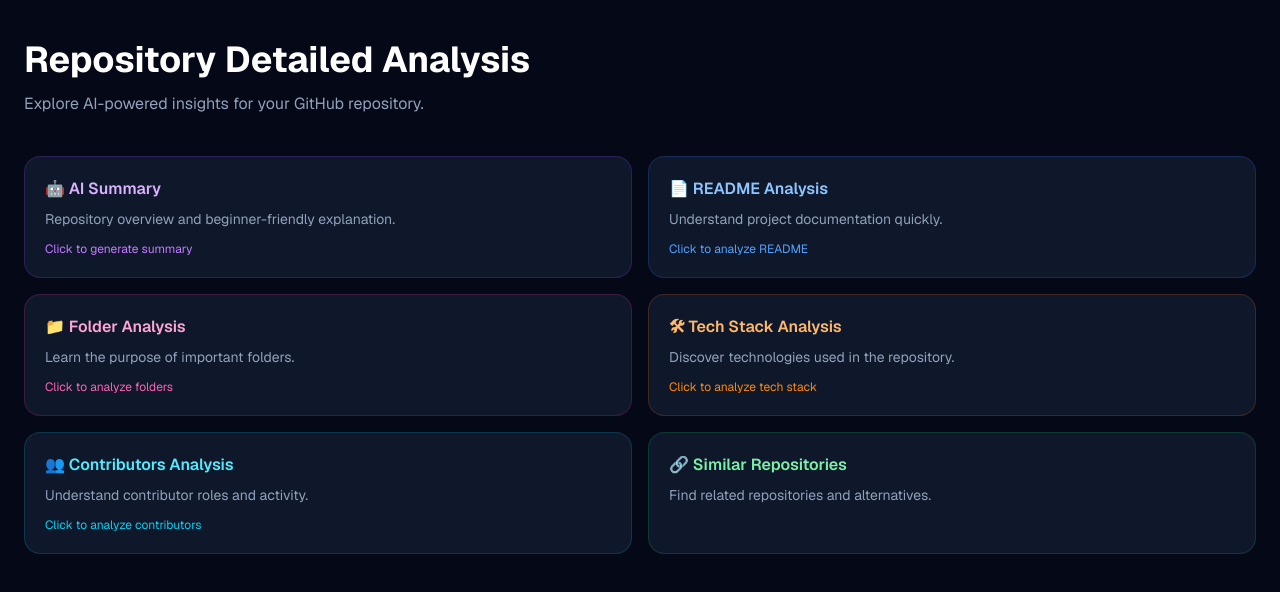
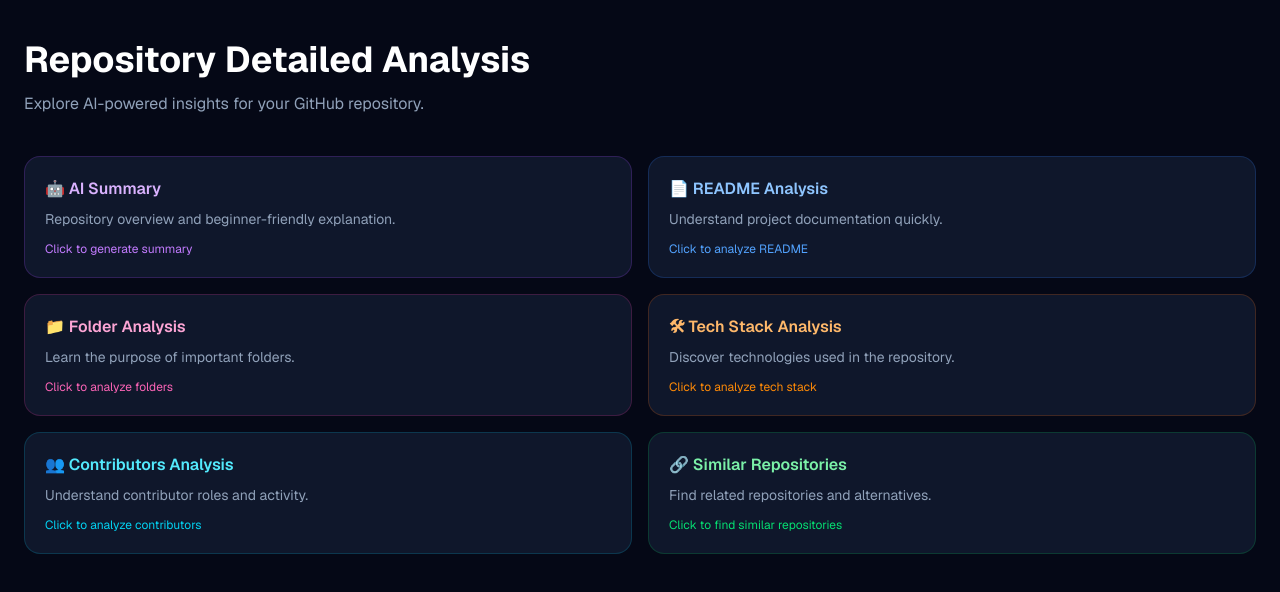
Before and after one commit to utsavaraj/GitHub_Knowledge_Assistant, a Next.js app: page /analysis in a window 1280 px wide. Shown: the top 592 px of the page. Built offline with nearby package versions, Linux system fonts and the light colour scheme.

Commit message:
Added Similar Repositories feature

```diff
--- a/app/analysis/page.tsx
+++ b/app/analysis/page.tsx
@@ -19,6 +19,9 @@ export default function AnalysisPage() {
 
   const [contributorsLoading, setContributorsLoading] = useState(false);
   const [contributors, setContributors] = useState("");
+
+  const [similarReposLoading, setSimilarReposLoading] = useState(false);
+  const [similarRepos, setSimilarRepos] = useState("");
 
   useEffect(() => {
     const savedRepo = localStorage.getItem("selectedRepo");
@@ -121,6 +124,38 @@ export default function AnalysisPage() {
     console.error(error);
   } finally {
     setContributorsLoading(false);
+  }
+};
+
+const fetchSimilarRepos = async () => {
+  console.log("Similar repositories card clicked");
+
+  if (!repoData) return;
+
+  try {
+    setSimilarReposLoading(true);
+
+    const response = await fetch("/api/similar", {
+      method: "POST",
+      headers: {
+        "Content-Type": "application/json",
+      },
+      body: JSON.stringify({
+        repository: repoData,
+      }),
+    });
+
+    const data = await response.json();
+
+    if (!response.ok) {
+      throw new Error(data.error);
+    }
+
+    setSimilarRepos(data.explanation);
+  } catch (error) {
+    console.error(error);
+  } finally {
+    setSimilarReposLoading(false);
   }
 };
 
@@ -339,14 +374,34 @@ export default function AnalysisPage() {
             </div>
           )}
 
-          <div className="rounded-2xl border border-green-500/20 bg-slate-900 p-5">
+          <div
+  onClick={fetchSimilarRepos}
+  className="cursor-pointer rounded-2xl border border-green-500/20 bg-slate-900 p-5 transition hover:border-green-400 hover:bg-slate-800"
+>
   <h2 className="font-semibold text-green-300">
     🔗 Similar Repositories
   </h2>
+
   <p className="mt-2 text-sm text-slate-400">
     Find related repositories and alternatives.
   </p>
+
+  <p className="mt-3 text-xs text-green-400">
+    Click to find similar repositories
+  </p>
 </div>
+
+{similarRepos && (
+  <div className="rounded-2xl border border-green-500/20 bg-slate-900 p-5 md:col-span-2">
+    <h3 className="mb-3 font-semibold text-green-300">
+      Similar Repositories Result
+    </h3>
+
+    <div className="whitespace-pre-wrap text-sm leading-7 text-slate-300">
+      {similarRepos}
+    </div>
+  </div>
+)}
         </div>
       </div>
     </main>
--- a/app/api/similar/route.ts
+++ b/app/api/similar/route.ts
@@ -46,15 +46,14 @@ Keep the response beginner friendly.
 
     const result = completion.choices[0]?.message?.content;
 
-    return NextResponse.json({
-      suggestions: result || "No similar repositories found.",
-    });
+   return NextResponse.json({
+  explanation: result || "No similar repositories found.",
+});
   } catch (error) {
     console.error("Similar Repo Error:", error);
 
-    return NextResponse.json(
-      { error: "Failed to fetch similar repositories" },
-      { status: 500 }
-    );
+    return NextResponse.json({
+      error: "Failed to fetch similar repositories.",
+    }, { status: 500 });
   }
 }
```
Lines whose indentation alone changed are shown as unchanged.
